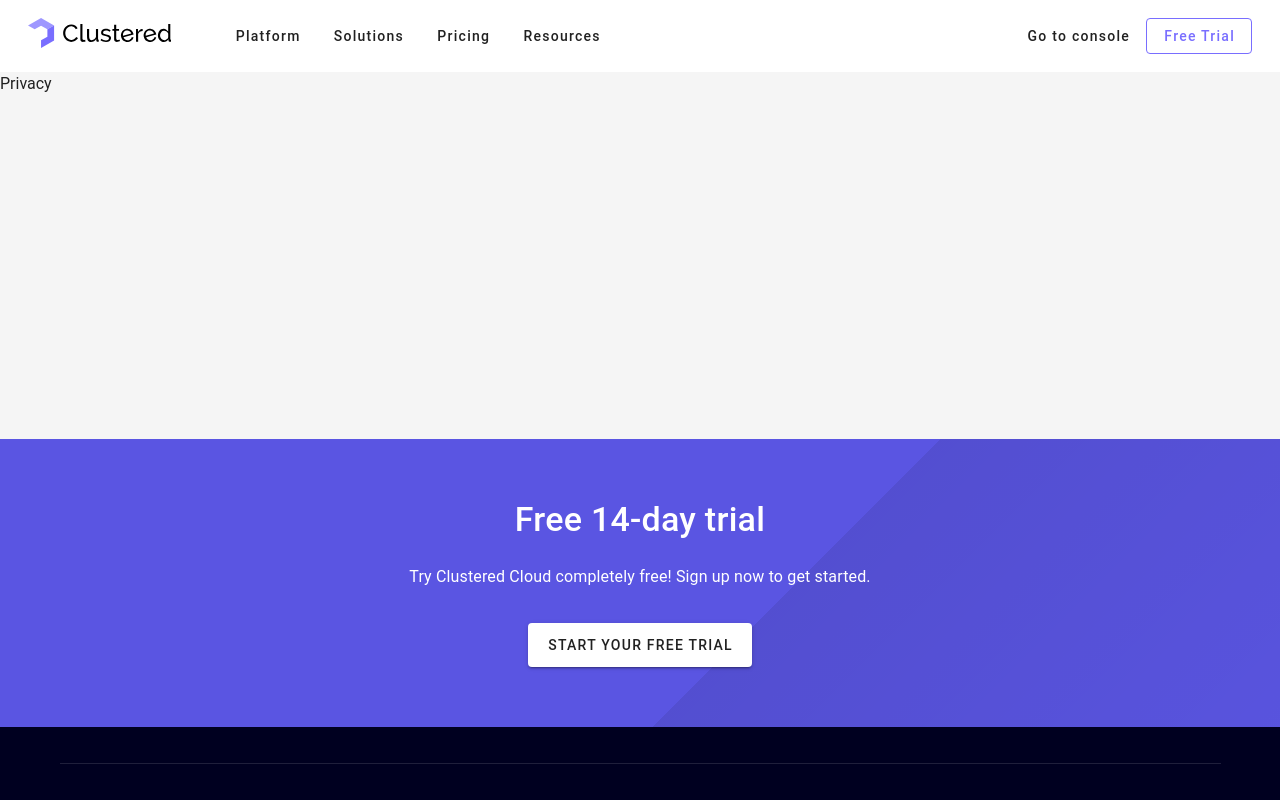
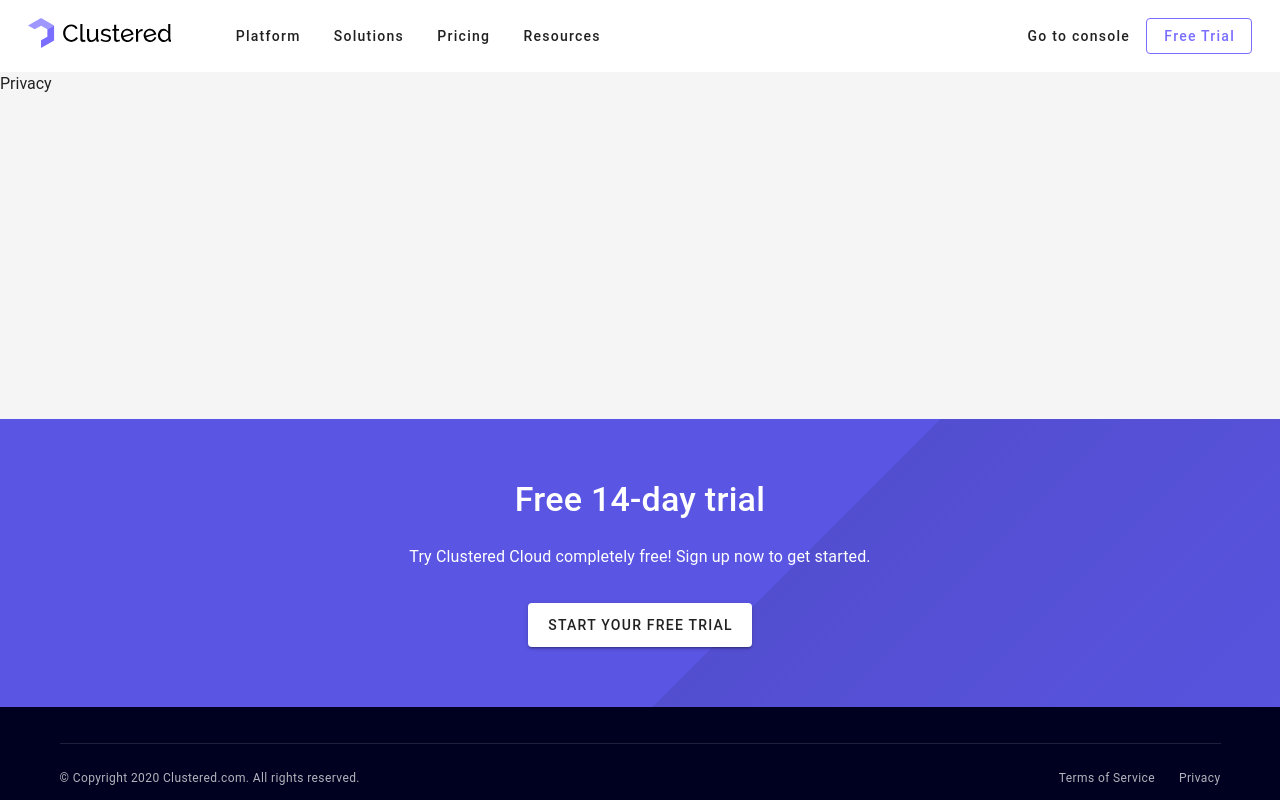
Before and after one commit to kagfrog/clustered-cloud, a Vue app: page /legal/privacy in a window 1280 px wide. Built offline with nearby package versions, Linux system fonts and the light colour scheme; a small style sheet from the web is missing.

Commit message:
style: footer nav component

```diff
--- a/src/components/FooterNav.vue
+++ b/src/components/FooterNav.vue
@@ -12,8 +12,31 @@
       </v-row>
       <v-divider class="my-6" />
       <v-row>
-        <v-col />
-        <v-col />
+        <v-col
+          class="order-sm-1"
+          cols="auto"
+        >
+          <ul class="caption links">
+            <li>
+              <a href="/legal/tos">
+                Terms of Service
+              </a>
+            </li>
+            <li>
+              <a href="/legal/privacy">
+                Privacy
+              </a>
+            </li>
+          </ul>
+        </v-col>
+        <v-col
+          class="flex-grow-1"
+          cols="auto"
+        >
+          <div class="light--text caption">
+            © Copyright 2020 Clustered.com. All rights reserved.
+          </div>
+        </v-col>
       </v-row>
     </v-container>
   </v-sheet>
@@ -24,3 +47,27 @@ export default {
 
 };
 </script>
+
+<style scoped>
+.links {
+  padding: 0;
+}
+
+.links li {
+  display: inline-block;
+}
+
+.links li:not(:last-child) {
+  margin-right: 24px;
+}
+
+.links li a {
+  color: #ffffffb3;
+  text-decoration: none;
+  font-weight: 400;
+}
+
+.light--text {
+  color: #ffffffb3;
+}
+</style>
```
